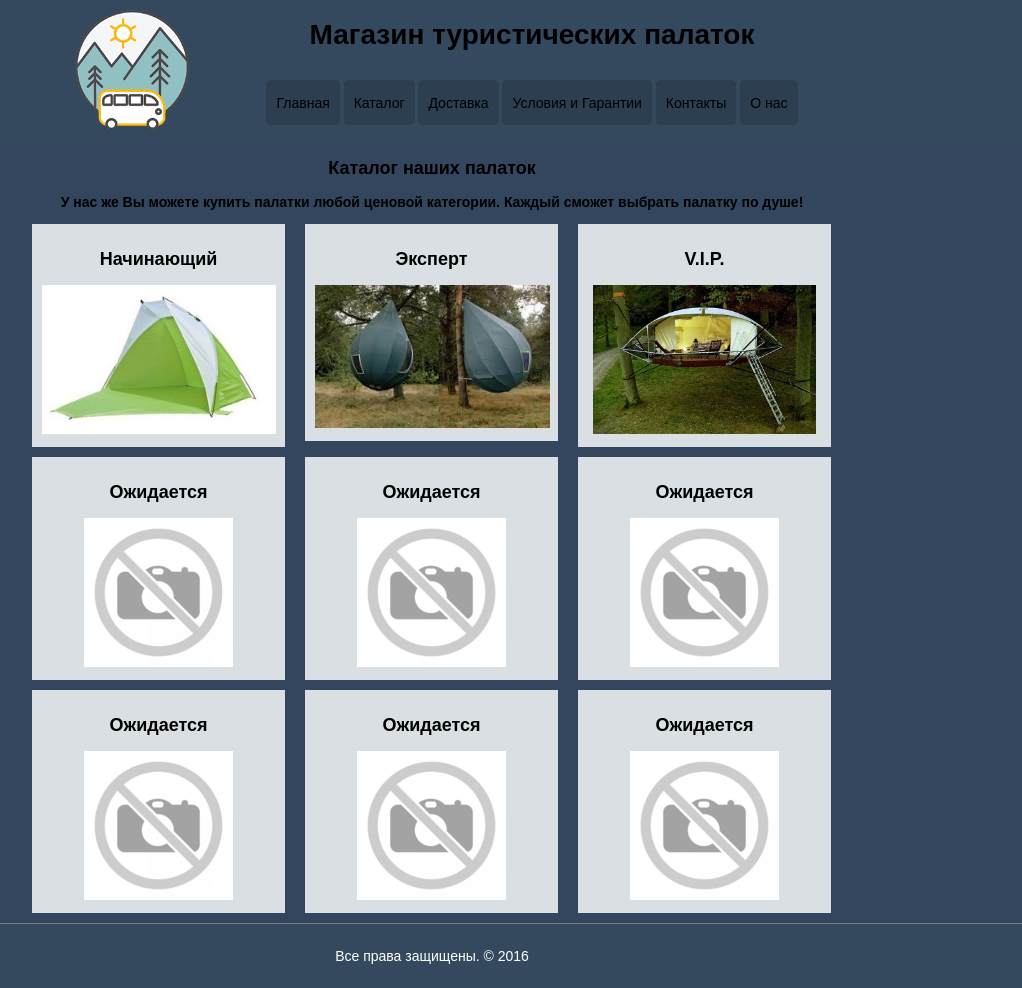
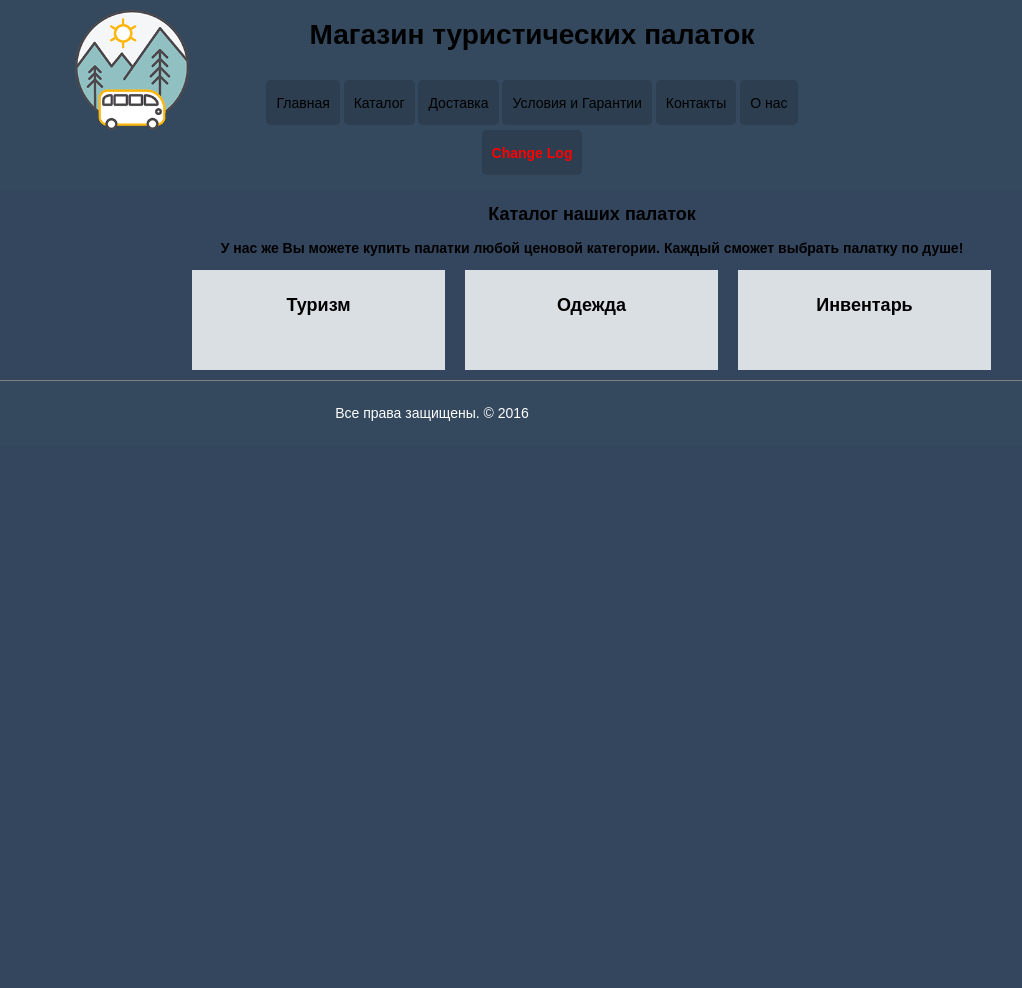
Before and after one commit to ZhulanovMisha/HTML-CSS, a plain HTML site: page Sorokin_Pavel/first_magazin/pages/catalog.html in a window 1280 px wide. Shown: the whole page, without its empty margins (208-1230 px from the left). After the commit the page ends 800 px from the top, so only its background shows below. Drawn offline with Linux system fonts and the light colour scheme.

Commit message:
Сейчас тут недоделанный и сырой вариант. Думаю, к следующему уроку причешу его.

```diff
--- a/Sorokin_Pavel/first_magazin/pages/catalog.html
+++ b/Sorokin_Pavel/first_magazin/pages/catalog.html
@@ -23,6 +23,7 @@
 				<li><a href="./developing.html">Условия и Гарантии</a></li>
 				<li><a href="./contacts.html">Контакты</a></li>
 				<li><a href="./developing.html">О нас</a></li>
+				<li class="changelog"><a href="./changelog.html">Change Log</a></li>
 			</ul>
 		</div>
 		</div>
@@ -33,88 +34,30 @@
 		<p><b>У нас же Вы можете купить палатки любой ценовой категории. Каждый сможет выбрать палатку по душе!</b></p>
 		<div class="layout-column">
 			<div class="feature hidden">
-				<a href="./page_1.html">
-					<h2>Начинающий</h2>
-					<img src="../img/choose_1.jpg" alt="">
+				<a href="#">
+					<h2>Туризм</h2>
+					<img src="#" alt="">
 				</a>
 			</div>
 		</div>
 		<div class="layout-column">
 			<div class="feature hidden">
-				<a href="./page_2.html">
-					<h2>Эксперт</h2>
-					<img src="../img/choose_2.jpg" alt="">
+				<a href="#">
+					<h2>Одежда</h2>
+					<img src="#" alt="">
 				</a>
 			</div>
 		</div>
 		<div class="layout-column">
 			<div class="feature hidden">
-				<a href="./page_3.html">
-					<h2>V.I.P.</h2>
-					<img src="../img/choose_3.jpg" alt="">
+				<a href="#">
+					<h2>Инвентарь</h2>
+					<img src="#" alt="">
 				</a>
 			</div>
 		</div>
 		</div>
 	</div>
-	<!--Доп блоки-->
-	<div class="features">
-	<div class="layout-positioner">
-		<div class="layout-column">
-			<div class="feature hidden">
-				<a href="./404.html">
-					<h2>Ожидается</h2>
-					<img src="../img/noimage.png" alt="">
-				</a>
-			</div>
-		</div>
-		<div class="layout-column">
-			<div class="feature hidden">
-				<a href="./404.html">
-					<h2>Ожидается</h2>
-					<img src="../img/noimage.png" alt="">
-				</a>
-			</div>
-		</div>
-		<div class="layout-column">
-			<div class="feature hidden">
-				<a href="./404.html">
-					<h2>Ожидается</h2>
-					<img src="../img/noimage.png" alt="">
-				</a>
-			</div>
-		</div>
-		</div>
-	</div>
-	<div class="features">
-	<div class="layout-positioner">
-		<div class="layout-column">
-			<div class="feature hidden">
-				<a href="./404.html">
-					<h2>Ожидается</h2>
-					<img src="../img/noimage.png" alt="">
-				</a>
-			</div>
-		</div>
-		<div class="layout-column">
-			<div class="feature hidden">
-				<a href="./404.html">
-					<h2>Ожидается</h2>
-					<img src="../img/noimage.png" alt="">
-				</a>
-			</div>
-		</div>
-		<div class="layout-column">
-			<div class="feature hidden">
-				<a href="./404.html">
-					<h2>Ожидается</h2>
-					<img src="../img/noimage.png" alt="">
-				</a>
-			</div>
-		</div>
-		</div>
-	</div>
-	<!-- /Доп блоки-->
 	<div class="footer">
 	<div class="layout-positioner">
 		<div class="footer-logo hidden">
--- a/Sorokin_Pavel/first_magazin/style.css
+++ b/Sorokin_Pavel/first_magazin/style.css
@@ -33,6 +33,7 @@ body{
 }
 .features{
 	margin-bottom: 10px;
+	margin-left: 320px;
 }
 .features .layout-column{
 	float: left;;
@@ -165,3 +166,7 @@ a{
 	border: 2px solid #000000;
 	border-radius: 5px;
 }
+.changelog a{
+	color:red;
+	font-weight: 600;
+}
```
Also changed, not shown: Sorokin_Pavel/first_magazin/index.html (+4 -1 lines), Sorokin_Pavel/first_magazin/pages/404.html (+1 -0 lines), Sorokin_Pavel/first_magazin/pages/contacts.html (+1 -0 lines), Sorokin_Pavel/first_magazin/pages/developing.html (+1 -0 lines), Sorokin_Pavel/first_magazin/pages/page_1.html (+1 -0 lines), Sorokin_Pavel/first_magazin/pages/page_2.html (+1 -0 lines), Sorokin_Pavel/first_magazin/pages/page_3.html (+1 -0 lines).
